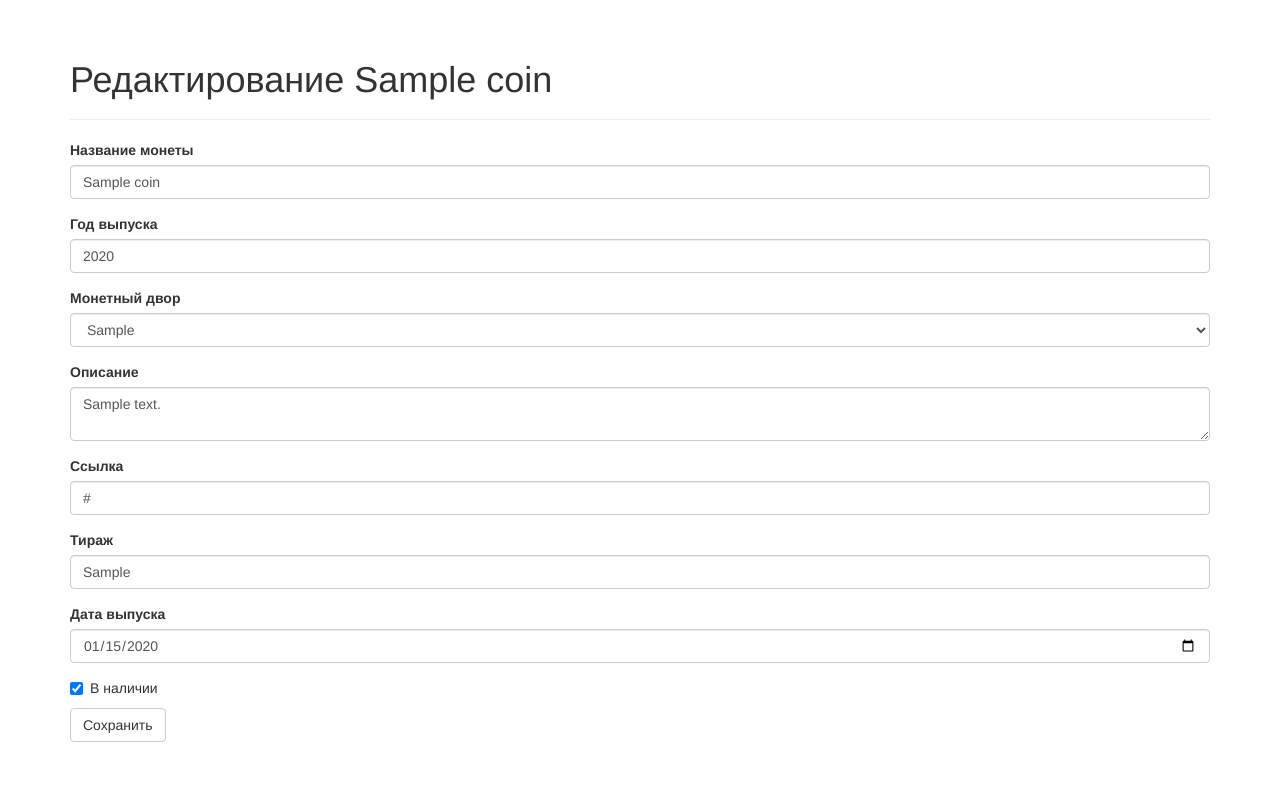
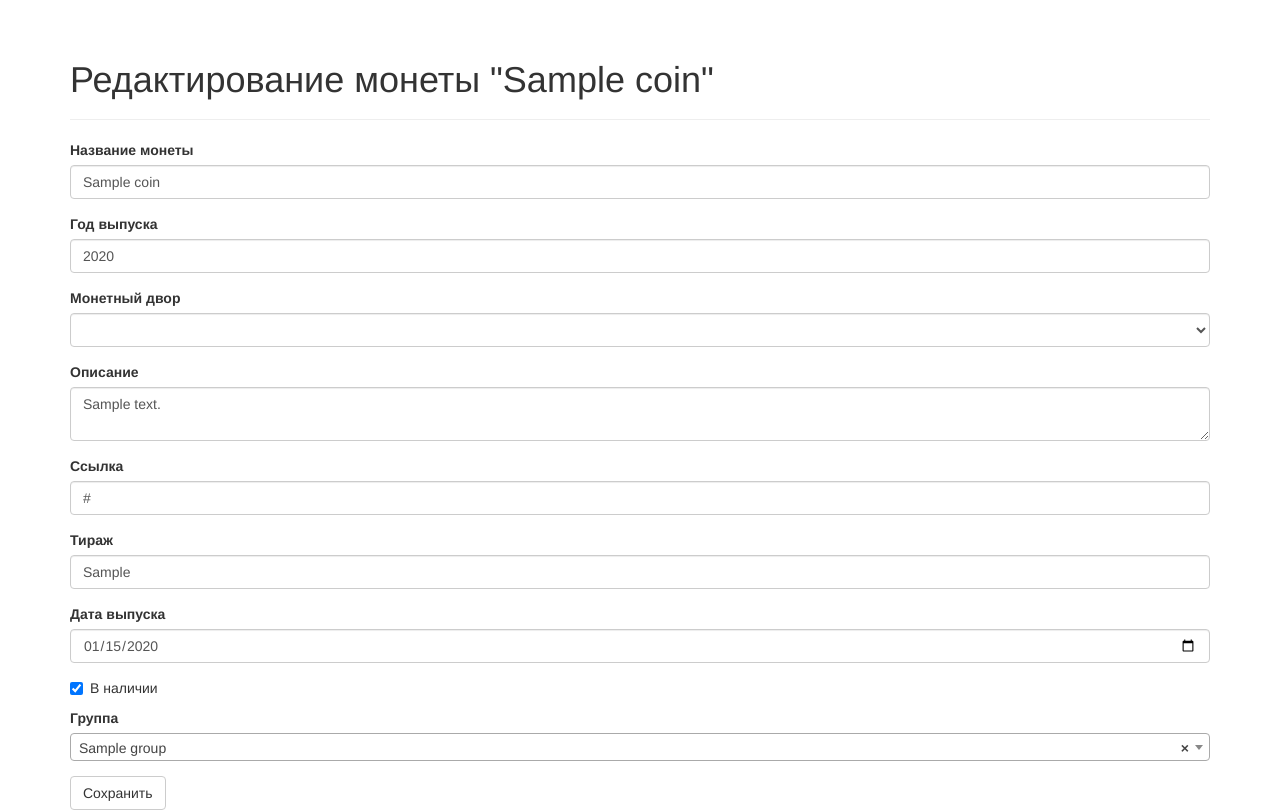
Before and after one commit to GingerTe/coins, a Flask app: page /coin/1/ in a window 1280 px wide. Shown: the part 52-862 px from the top of the page. Before the commit the page ends 794 px from the top, so only its background shows below. Run offline with Flask 2, Linux system fonts and the light colour scheme; tables that the repository leaves empty hold one stand-in row (values such as "Sample post"); some libraries are stand-ins or nearby versions.

Commit message:
добавление монет

```diff
--- a/app/main/forms.py
+++ b/app/main/forms.py
@@ -3,15 +3,35 @@ from wtforms import StringField, SubmitField, SelectField, TextAreaField, Boolea
 from wtforms.fields.html5 import IntegerField, URLField, DateField
 from wtforms import validators
 
+from app.models import Mint
+
+
+class NonValidatingSelectMultipleField(SelectField):
+    """
+    Attempt to make an open ended select multiple field that can accept dynamic
+    choices added by the browser.
+    """
+
+    def pre_validate(self, form):
+        pass
+
 
 class EditCoinForm(FlaskForm):
-    name = StringField('Название монеты', validators=[validators.Length(0, 250)])
-    year = IntegerField('Год выпуска', validators=[validators.NumberRange(0, 2050)])
+    name = StringField('Название монеты', validators=(validators.Length(0, 250), validators.DataRequired()))
+    year = IntegerField('Год выпуска', validators=(validators.Optional(), validators.NumberRange(0, 2050)))
     mint = SelectField('Монетный двор')
     description = TextAreaField('Описание')
     description_url = URLField('Ссылка')
     num = StringField('Тираж')
     date = DateField('Дата выпуска', validators=(validators.Optional(),))
     is_got = BooleanField('В наличии')
+    group = NonValidatingSelectMultipleField('Группа', choices=tuple())
+
+    def __init__(self):
+        super(EditCoinForm, self).__init__()
+        self.mint.choices = [('', '')] + [(str(mint.id), mint.abbr) for mint in (Mint.query.order_by(Mint.name).all())]
+
+    def validate_group(self, field):
+        pass
 
     submit = SubmitField('Сохранить')
--- a/app/main/routes.py
+++ b/app/main/routes.py
@@ -1,9 +1,10 @@
+import json
+
 from flask import render_template, redirect, url_for, abort, request, current_app, flash
-from flask_login import current_user
 from flask_sqlalchemy import get_debug_queries
 
 from app.main.forms import EditCoinForm
-from app.models import CoinGroup, Coin, Mint
+from app.models import CoinGroup, Coin
 from . import main
 from .. import db
 
@@ -47,48 +48,71 @@ def coins(group_id):
     return render_template('coins.html', group=group)
 
 
-@main.route('/coins/<int:coin_id>/change-availability/', methods=['POST'])
+@main.route('/coin/<int:coin_id>/change-availability/', methods=['POST'])
 def change_coin_got(coin_id):
     coin = Coin.query.get_or_404(coin_id)
     coin.is_got = not coin.is_got
     flash('Монета {} теперь {} наличии'.format(coin.name, coin.is_got and 'в' or 'не в'))
     db.session.commit()
-    return redirect(url_for(request.args['redirect'], group_id=request.args['group_id']))
+    return redirect(url_for('main.coins', group_id=coin.group.get_root().id))
 
 
 @main.route('/coin/<int:coin_id>/', methods=['GET', 'POST'])
 def edit_coin(coin_id):
+    form = EditCoinForm()
     coin = Coin.query.get_or_404(coin_id)
-    form = get_coin_form()
+
     if request.method == 'GET':
-        form.mint.data = coin.mint_id
-        form.name.data = coin.name
-        form.year.data = coin.year
-        form.description.data = coin.description
-        form.description_url.data = coin.description_url
-        form.num.data = coin.num
-        form.date.data = coin.date
-        form.is_got.data = coin.is_got
+        fill_form_from_model(coin, form)
 
     else:
         if form.validate_on_submit():
-            coin.mint_id = int(form.mint.data)
-            coin.name = form.name.data
-            coin.year = form.year.data
-            coin.description = form.description.data
-            coin.description_url = form.description_url.data
-            coin.num = form.num.data
-            coin.date = form.date.data
-            coin.is_got = form.is_got.data
+            fill_model_from_form(coin, form)
             db.session.commit()
             flash('Монета {} изменена'.format(coin.name))
             return redirect(url_for(request.endpoint, coin_id=coin_id))
 
-    return render_template('edit-coin.html', coin=coin, form=form)
+    return render_template('edit-coin.html', coin=coin, form=form,
+                           coin_group_data=json.dumps(CoinGroup.get_all_hierarchical(with_parent_duplication=True),
+                                                      ensure_ascii=False))
 
 
-def get_coin_form():
+@main.route('/coin/new/', methods=['GET', 'POST'])
+def add_coin():
     form = EditCoinForm()
+    coin = Coin()
 
-    form.mint.choices = [(str(mint.id), mint.abbr) for mint in (Mint.query.order_by(Mint.name).all())]
-    return form
+    if form.validate_on_submit():
+        fill_model_from_form(coin, form)
+        db.session.add(coin)
+        db.session.commit()
+        flash('Монета {} добавлена'.format(coin.name))
+        return redirect(url_for('main.coins', group_id=coin.group.get_root().id))
+
+    return render_template('edit-coin.html', coin=coin, form=form,
+                           coin_group_data=json.dumps(CoinGroup.get_all_hierarchical(with_parent_duplication=True),
+                                                      ensure_ascii=False))
+
+
+def fill_model_from_form(coin, form):
+    coin.mint_id = form.mint.data and int(form.mint.data) or None
+    coin.name = form.name.data
+    coin.year = form.year.data
+    coin.description = form.description.data
+    coin.description_url = form.description_url.data
+    coin.num = form.num.data
+    coin.date = form.date.data
+    coin.is_got = form.is_got.data
+    coin.group_id = form.group.data
+
+
+def fill_form_from_model(coin, form):
+    form.mint.data = coin.mint_id
+    form.name.data = coin.name
+    form.year.data = coin.year
+    form.description.data = coin.description
+    form.description_url.data = coin.description_url
+    form.num.data = coin.num
+    form.date.data = coin.date
+    form.is_got.data = coin.is_got
+    form.group.data = coin.group_id
--- a/app/models.py
+++ b/app/models.py
@@ -12,6 +12,36 @@ class CoinGroup(db.Model):
 
     parent = db.relationship('CoinGroup', remote_side=id, backref='children')
     order = db.Column(db.Integer, nullable=False, server_default='0')
+
+    def get_root(self, group=None):
+        group = group or self
+
+        if not group.parent:
+            return group
+        else:
+            return self.get_root(group.parent)
+
+    @classmethod
+    def get_all_hierarchical(cls, parent_id=None, with_parent_duplication=False):
+        res = []
+        for coin_group in cls.query.filter_by(parent_id=parent_id):
+            if not coin_group.children:
+                res.append({
+                    'id': coin_group.id,
+                    'text': coin_group.name
+                })
+            else:
+                if with_parent_duplication:
+                    res.append({
+                        'id': coin_group.id,
+                        'text': coin_group.shortname,
+                    })
+                res.append({
+                    'id': coin_group.id,
+                    'text': coin_group.shortname if not with_parent_duplication else '',
+                    'children': cls.get_all_hierarchical(coin_group.id, with_parent_duplication)
+                })
+        return res
 
 
 class Mint(db.Model):
--- a/app/templates/edit-coin.html
+++ b/app/templates/edit-coin.html
@@ -1,11 +1,30 @@
 {% extends 'base.html' %}
 {% import "bootstrap/wtf.html" as wtf %}
 
-{% block title %}Редактирование {{ coin.name }}{% endblock %}
+{% block styles %}
+    {{ super() }}
+    <style>
+        .select2-container--default .select2-results__option .select2-results__option {
+            padding-left: 2em !important;
+        }
+    </style>
+{% endblock %}
+
+{% block title %}
+    {% if coin.name %}
+        Редактирование монеты "{{ coin.name }}"
+    {% else %}
+        Добавление новой монеты
+    {% endif %}
+{% endblock %}
 
 {% block page_content %}
     <div class="page-header">
-        <h1>Редактирование {{ coin.name }}</h1>
+        <h1>{% if coin.name %}
+            Редактирование монеты "{{ coin.name }}"
+        {% else %}
+            Добавление новой монеты
+        {% endif %}</h1>
     </div>
     {% for field in form.errors %}
         {% for error in form.errors[field] %}
@@ -20,3 +39,20 @@
     {{ wtf.quick_form(form, form_type='horizontal') }}
 
 {% endblock %}
+
+{% block scripts %}
+    {{ super() }}
+    <link href="https://cdnjs.cloudflare.com/ajax/libs/select2/4.0.6-rc.0/css/select2.min.css" rel="stylesheet"/>
+    <script src="https://cdnjs.cloudflare.com/ajax/libs/select2/4.0.6-rc.0/js/select2.min.js"></script>
+    <script>
+        {% if coin_group_data %}
+            $(document).ready(function () {
+                $('#group').select2({
+                    allowClear: true,
+                    data: JSON.parse({{ coin_group_data|tojson|safe }})
+                });
+            });
+        {% endif %}
+
+    </script>
+{% endblock %}
--- a/coins.py
+++ b/coins.py
@@ -37,9 +37,8 @@ def test(coverage):
         os.environ['FLASK_COVERAGE'] = '1'
         sys.exit(subprocess.call(sys.argv))
 
-    import unittest
-    tests = unittest.TestLoader().discover('tests')
-    unittest.TextTestRunner(verbosity=2).run(tests)
+    import pytest
+    pytest.main(['tests'])
     if COV:
         COV.stop()
         COV.save()
```
Also changed, not shown: app/templates/coins.html (+15 -4 lines), tests/conftest.py (added, +60 -0 lines), tests/test_coin_group.py (added, +86 -0 lines), tests/test_core.py (added, +5 -0 lines), tests/__init__.py (added).
